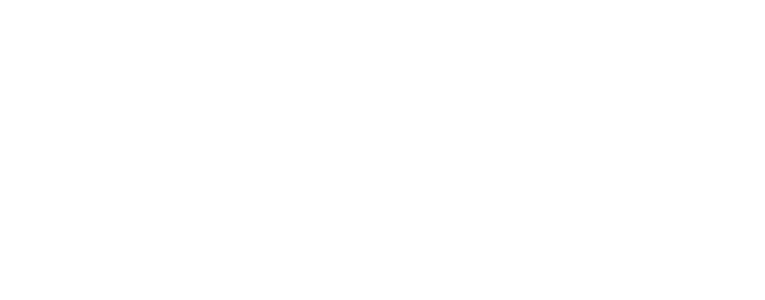
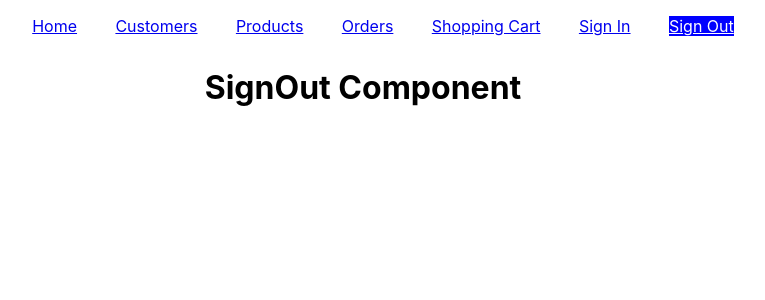
Before and after one commit to BeerSheva22-TimurOvadya/React-Application, a React (Create React App) app: page /signout in a window 1280 px wide. Shown: the top 300 px of the page, without its empty margins (277-1042 px from the left). Built offline with nearby package versions, Linux system fonts and the light colour scheme.

Commit message:
classWork

```diff
--- a/src/App.css
+++ b/src/App.css
@@ -1,3 +1,25 @@
-.app-class {
-    background-color: red;
+.component-logo {
+    text-align: center;
+    font-size: 2em;
+    font-weight: bold;
 }
+
+.active {
+    background-color: blue;
+    color: white;
+}
+
+.navigator-list {
+    list-style: none;
+    display: flex;
+    flex-direction: row;
+    justify-content: center;
+}
+
+.navigator-item {
+    margin-left: 0;
+}
+
+.navigator-item+.navigator-item{
+    margin-left: 3vw;
+}
--- a/src/App.tsx
+++ b/src/App.tsx
@@ -1,11 +1,29 @@
-
+import { BrowserRouter, Routes, Route } from 'react-router-dom';
+import Navigator from './components/navigators/Navigators';
+import Home from './components/pages/Home';
+import Customers from './components/pages/Customers';
+import Products from './components/pages/Products';
+import Orders from './components/pages/Orders';
+import ShoppingCart from './components/pages/ShoppingCart';
+import SignIn from './components/pages/SignIn';
+import SignOut from './components/pages/SignOut';
+import './App.css'
 
 const App: React.FC = () => {
-
     return (
-        <div>
-
-        </div>
+        <BrowserRouter>
+            <Routes>
+                <Route path="/" element={<Navigator/>}>
+                    <Route path="home" index element={<Home/>}/>
+                    <Route path="customers" element = {<Customers/>}/>
+                    <Route path="products" element = {<Products/>}/>
+                    <Route path="orders" element = {<Orders/>}/>
+                    <Route path="shoppingCart" element = {<ShoppingCart/>}/>
+                    <Route path="signin" element = {<SignIn/>}/>
+                    <Route path="signout" element = {<SignOut/>}/>
+                </Route>
+            </Routes>
+        </BrowserRouter>
     );
 };
 export default App;
--- /dev/null
+++ b/src/components/navigators/Navigators.tsx
@@ -0,0 +1,34 @@
+import { NavLink, Outlet } from 'react-router-dom';
+const Navigator: React.FC = () => {
+    return (
+        <div>
+            <nav>
+                <ul className="navigator-list">
+                <li className="navigator-item">
+                        <NavLink to="/home">Home</NavLink>
+                    </li>
+                    <li className="navigator-item">
+                        <NavLink to="/customers">Customers</NavLink>
+                    </li>
+                    <li className="navigator-item">
+                        <NavLink to="/products">Products</NavLink>
+                    </li>
+                    <li className="navigator-item">
+                        <NavLink to="/orders">Orders</NavLink>
+                    </li>
+                    <li className="navigator-item">
+                        <NavLink to="/shoppingCart">Shopping Cart</NavLink>
+                    </li>
+                    <li className="navigator-item">
+                        <NavLink to="/signin">Sign In</NavLink>
+                    </li>
+                    <li className="navigator-item">
+                        <NavLink to="/signout">Sign Out</NavLink>
+                    </li>
+                </ul>
+            </nav>
+            <Outlet></Outlet>
+        </div>
+    );
+};
+export default Navigator;
--- /dev/null
+++ b/src/components/pages/Customers.tsx
@@ -0,0 +1,3 @@
+const Customers: React.FC = () =>
+<p className='component-logo'>Customers Component</p>
+export default Customers;
--- /dev/null
+++ b/src/components/pages/Home.tsx
@@ -0,0 +1,3 @@
+const Home: React.FC = () =>
+<p className='component-logo'>Home Component</p>
+export default Home;
--- /dev/null
+++ b/src/components/pages/Orders.tsx
@@ -0,0 +1,3 @@
+const Orders: React.FC = () =>
+<p className='component-logo'>Orders Component</p>
+export default Orders;
--- /dev/null
+++ b/src/components/pages/Products.tsx
@@ -0,0 +1,3 @@
+const Products: React.FC = () =>
+<p className='component-logo'>Products Component</p>
+export default Products;
--- /dev/null
+++ b/src/components/pages/ShoppingCart.tsx
@@ -0,0 +1,3 @@
+const ShoppingCart: React.FC = () =>
+<p className='component-logo'>ShoppingCart Component</p>
+export default ShoppingCart;
--- /dev/null
+++ b/src/components/pages/SignIn.tsx
@@ -0,0 +1,3 @@
+const SignIn: React.FC = () =>
+<p className='component-logo'>SignIn Component</p>
+export default SignIn;
--- /dev/null
+++ b/src/components/pages/SignOut.tsx
@@ -0,0 +1,3 @@
+const SignOut: React.FC = () =>
+<p className='component-logo'>SignOut Component</p>
+export default SignOut;
```
